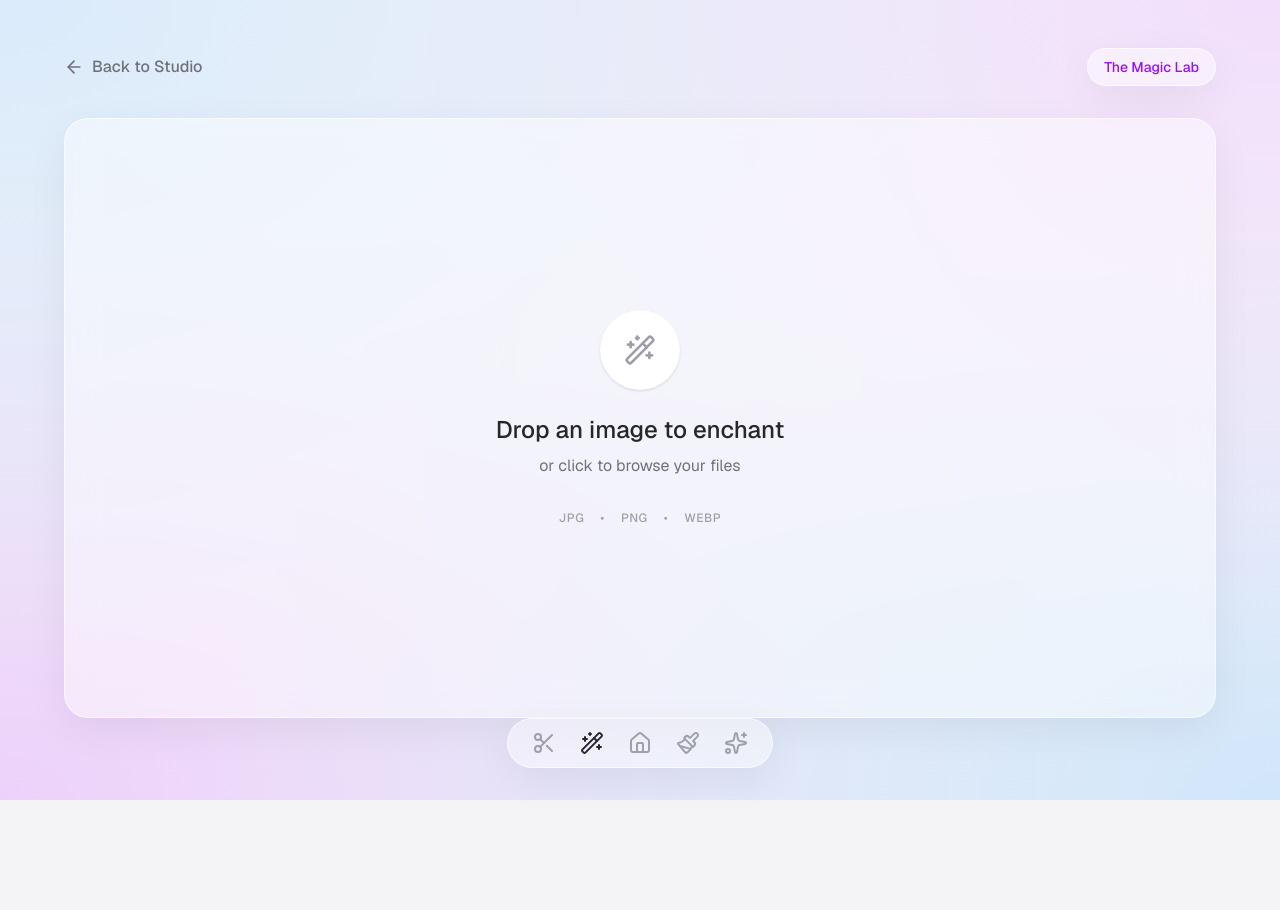
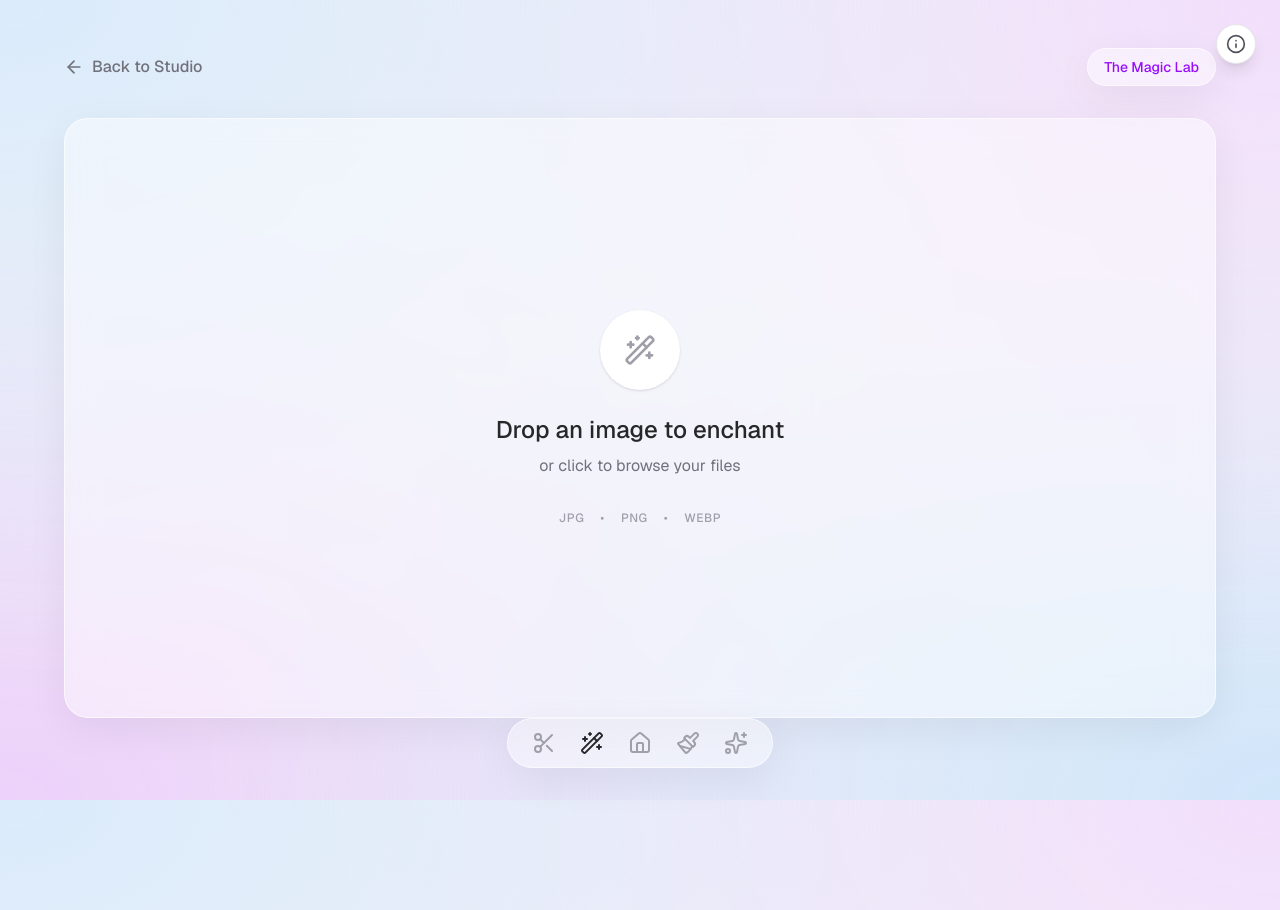
Before and after one commit to toolzai/toolz, a Next.js app: page /magic-lab in a window 1280 px wide. Before the commit the page ends 800 px from the top, so only its background shows below. Built offline with nearby package versions, Linux system fonts and the light colour scheme.

Commit message:
Integrate Adsterra ads with delayed loading and disclosure UI

```diff
--- a/src/app/creator-toolkit/page.tsx
+++ b/src/app/creator-toolkit/page.tsx
@@ -1,10 +1,11 @@
 import CreatorWorkspace from "@/components/CreatorWorkspace";
+import AdBanner from "@/components/AdBanner";
 import Link from "next/link";
 import { ArrowLeft } from "lucide-react";
 
 export default function CreatorToolkit() {
   return (
-    <main className="min-h-screen w-full flex flex-col items-center p-6 sm:p-12">
+    <main className="min-h-screen w-full flex flex-col items-center p-6 pb-32 sm:p-12 sm:pb-40">
       {/* Header */}
       <header className="w-full max-w-6xl flex justify-between items-center mb-8 z-10">
         <Link
@@ -23,6 +24,8 @@ export default function CreatorToolkit() {
       <div className="flex-1 w-full max-w-6xl flex flex-col">
         <CreatorWorkspace />
       </div>
+
+      <AdBanner />
     </main>
   );
 }
--- a/src/app/glitch-aesthetic/page.tsx
+++ b/src/app/glitch-aesthetic/page.tsx
@@ -1,10 +1,11 @@
 import GlitchWorkspace from "@/components/GlitchWorkspace";
+import AdBanner from "@/components/AdBanner";
 import Link from "next/link";
 import { ArrowLeft } from "lucide-react";
 
 export default function GlitchAesthetic() {
   return (
-    <main className="min-h-screen w-full flex flex-col items-center p-6 sm:p-12">
+    <main className="min-h-screen w-full flex flex-col items-center p-6 pb-32 sm:p-12 sm:pb-40">
       {/* Header */}
       <header className="w-full max-w-6xl flex justify-between items-center mb-8 z-10">
         <Link
@@ -23,6 +24,8 @@ export default function GlitchAesthetic() {
       <div className="flex-1 w-full max-w-6xl flex flex-col">
         <GlitchWorkspace />
       </div>
+
+      <AdBanner />
     </main>
   );
 }
--- a/src/app/layout.tsx
+++ b/src/app/layout.tsx
@@ -1,6 +1,8 @@
 import type { Metadata } from "next";
 import { Geist, Geist_Mono } from "next/font/google";
 import NavigationDock from "@/components/NavigationDock";
+import AdInfo from "@/components/AdInfo";
+import GlobalAds from "@/components/GlobalAds";
 import "./globals.css";
 
 const geistSans = Geist({
@@ -92,6 +94,8 @@ export default function RootLayout({
       <body className="min-h-full flex flex-col">
         {children}
         <NavigationDock />
+        <AdInfo />
+        <GlobalAds />
       </body>
     </html>
   );
--- a/src/app/magic-lab/page.tsx
+++ b/src/app/magic-lab/page.tsx
@@ -1,10 +1,11 @@
 import MagicWorkspace from "@/components/MagicWorkspace";
+import AdBanner from "@/components/AdBanner";
 import Link from "next/link";
 import { ArrowLeft } from "lucide-react";
 
 export default function MagicLab() {
   return (
-    <main className="min-h-screen w-full flex flex-col items-center p-6 sm:p-12">
+    <main className="min-h-screen w-full flex flex-col items-center p-6 pb-32 sm:p-12 sm:pb-40">
       {/* Header */}
       <header className="w-full max-w-6xl flex justify-between items-center mb-8 z-10">
         <Link
@@ -23,6 +24,8 @@ export default function MagicLab() {
       <div className="flex-1 w-full max-w-6xl flex flex-col">
         <MagicWorkspace />
       </div>
+
+      <AdBanner />
     </main>
   );
 }
--- a/src/app/page.tsx
+++ b/src/app/page.tsx
@@ -1,4 +1,5 @@
 import Scene from "@/components/Scene";
+import AdBanner from "@/components/AdBanner";
 import { Sparkles, Scissors, Image as ImageIcon, Wand2, Paintbrush, MonitorSmartphone, Code2 } from "lucide-react";
 import Link from "next/link";
 
@@ -58,6 +59,7 @@ export default function Home() {
         </Link>
 
       </div>
+      <AdBanner />
     </main>
   );
 }
--- a/src/app/utility-desk/page.tsx
+++ b/src/app/utility-desk/page.tsx
@@ -1,10 +1,11 @@
 import ImageWorkspace from "@/components/ImageWorkspace";
 import Link from "next/link";
 import { ArrowLeft } from "lucide-react";
+import AdBanner from "@/components/AdBanner";
 
 export default function UtilityDesk() {
   return (
-    <main className="min-h-screen w-full flex flex-col items-center p-6 sm:p-12">
+    <main className="min-h-screen w-full flex flex-col items-center p-6 pb-32 sm:p-12 sm:pb-40">
       {/* Header */}
       <header className="w-full max-w-6xl flex justify-between items-center mb-8 z-10">
         <Link
@@ -23,6 +24,8 @@ export default function UtilityDesk() {
       <div className="flex-1 w-full max-w-6xl flex flex-col">
         <ImageWorkspace />
       </div>
+
+      <AdBanner />
     </main>
   );
 }
--- /dev/null
+++ b/src/components/AdBanner.tsx
@@ -0,0 +1,25 @@
+"use client";
+
+import { useEffect, useRef } from "react";
+
+export default function AdBanner() {
+  const bannerRef = useRef<HTMLDivElement>(null);
+
+  useEffect(() => {
+    // Only inject if the script hasn't been injected yet
+    if (bannerRef.current && !bannerRef.current.querySelector('script')) {
+      const script = document.createElement("script");
+      script.type = "text/javascript";
+      script.src = "//pl29559555.effectivecpmnetwork.com/46ba7cf6807b09c096a19f0d4e11291f/invoke.js";
+      script.async = true;
+      script.setAttribute("data-cfasync", "false");
+      bannerRef.current.appendChild(script);
+    }
+  }, []);
+
+  return (
+    <div className="w-full flex justify-center items-center py-4 z-10 relative mt-auto">
+      <div id="container-46ba7cf6807b09c096a19f0d4e11291f" ref={bannerRef}></div>
+    </div>
+  );
+}
--- /dev/null
+++ b/src/components/AdInfo.tsx
@@ -0,0 +1,34 @@
+"use client";
+
+import { useState } from "react";
+import { Info, X } from "lucide-react";
+
+export default function AdInfo() {
+  const [isOpen, setIsOpen] = useState(false);
+
+  return (
+    <div className="fixed top-6 right-6 z-[110]">
+      {/* Trigger Button */}
+      <button
+        onClick={() => setIsOpen(!isOpen)}
+        className="w-10 h-10 rounded-full bg-white flex items-center justify-center text-zinc-600 hover:text-zinc-900 transition-all duration-300 hover:scale-110 shadow-lg border border-zinc-200"
+        aria-label="Ad Information"
+      >
+        {isOpen ? <X size={20} /> : <Info size={20} />}
+      </button>
+
+      {/* Popover */}
+      {isOpen && (
+        <div className="absolute top-full mt-3 right-0 w-64 p-4 bg-white rounded-2xl shadow-2xl border border-zinc-200 animate-in fade-in slide-in-from-top-2 duration-300">
+          <p className="text-sm text-zinc-600 leading-relaxed">
+            <span className="font-semibold text-zinc-800 block mb-1">About Ads</span>
+            Any explicit images or banners on this site are advertisements. These ads help keep <span className="font-medium text-zinc-800">Toolz</span> free and active. We appreciate your support!
+          </p>
+          <p className="text-sm text-zinc-500 mt-2 italic">
+            Ads can sometimes have explicit content and we are sorry for that.
+          </p>
+        </div>
+      )}
+    </div>
+  );
+}
--- /dev/null
+++ b/src/components/GlobalAds.tsx
@@ -0,0 +1,33 @@
+"use client";
+
+import { useState, useEffect } from "react";
+import Script from "next/script";
+
+export default function GlobalAds() {
+  const [shouldLoad, setShouldLoad] = useState(false);
+
+  useEffect(() => {
+    const timer = setTimeout(() => {
+      setShouldLoad(true);
+    }, 8000);
+
+    return () => clearTimeout(timer);
+  }, []);
+
+  if (!shouldLoad) return null;
+
+  return (
+    <>
+      <Script
+        src="https://pl29559557.effectivecpmnetwork.com/3b/14/55/3b145545d30c91f766d28733d8a73c74.js"
+        strategy="lazyOnload"
+      />
+      <Script
+        src="https://quge5.com/88/tag.min.js"
+        data-zone="217476"
+        strategy="lazyOnload"
+        data-cfasync="false"
+      />
+    </>
+  );
+}
```
